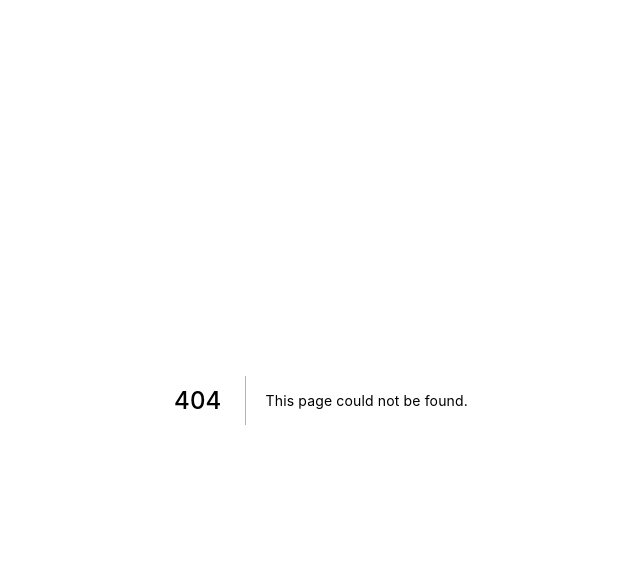
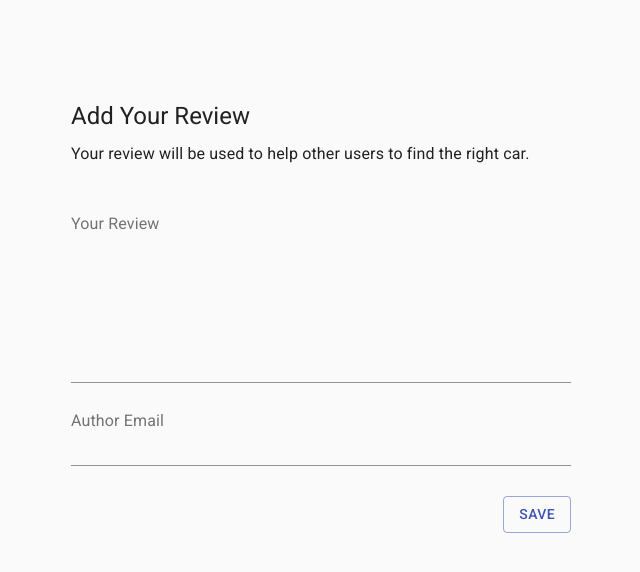
Before and after one commit to samuelsilvadev/cars-reviews, a Next.js app in the folder frontend/: page /create-review in a window 1280 px wide. Before the commit this address had no page. Shown: the top 572 px of the page, without its empty margins (319-959 px from the left). Built offline with nearby package versions, Linux system fonts and the light colour scheme.

Commit message:
feat(frontend): Add `create-review` page
- Added navigation to new page on car page.
- Created form to write a review.

```diff
--- /dev/null
+++ b/frontend/src/pages/create-review.tsx
@@ -0,0 +1,78 @@
+import React from "react";
+import Input from "@material-ui/core/Input";
+import InputLabel from "@material-ui/core/InputLabel";
+import Button from "@material-ui/core/Button";
+import Typography from "@material-ui/core/Typography";
+
+import { createStyles, makeStyles } from "@material-ui/core";
+
+const useStyles = makeStyles((theme) =>
+  createStyles({
+    wrapper: {
+      padding: "0 50px",
+      margin: "100px auto",
+      [theme.breakpoints.up("sm")]: {
+        padding: "0",
+        maxWidth: "500px",
+      },
+    },
+    title: {
+      marginBottom: "10px",
+    },
+    subtitle: {
+      marginBottom: "50px",
+    },
+    form: {
+      display: "flex",
+      flexDirection: "column",
+    },
+    label: {
+      marginBottom: "5px",
+    },
+    textarea: {
+      marginBottom: "30px",
+    },
+    input: {
+      marginBottom: "30px",
+    },
+    button: {
+      alignSelf: "flex-end",
+    },
+  })
+);
+
+function CreateReview(): JSX.Element {
+  const styles = useStyles();
+
+  return (
+    <article className={styles.wrapper}>
+      <Typography variant="h5" component="h1" className={styles.title}>
+        Add Your Review
+      </Typography>
+      <Typography variant="body1" component="p" className={styles.subtitle}>
+        Your review will be used to help other users to find the right car.
+      </Typography>
+      <form className={styles.form}>
+        <InputLabel htmlFor="review" className={styles.label}>
+          Your Review
+        </InputLabel>
+        <Input
+          id="review"
+          rowsMin={10}
+          className={styles.textarea}
+          multiline
+          rows={7}
+        />
+        <InputLabel htmlFor="author" className={styles.label}>
+          Author Email
+        </InputLabel>
+        <Input id="author" type="email" className={styles.input} />
+        <Button variant="outlined" color="primary" className={styles.button}>
+          Save
+        </Button>
+      </form>
+    </article>
+  );
+}
+
+export default CreateReview;
```
Also changed, not shown: frontend/src/pages/car/[slug].tsx (+11 -1 lines).
